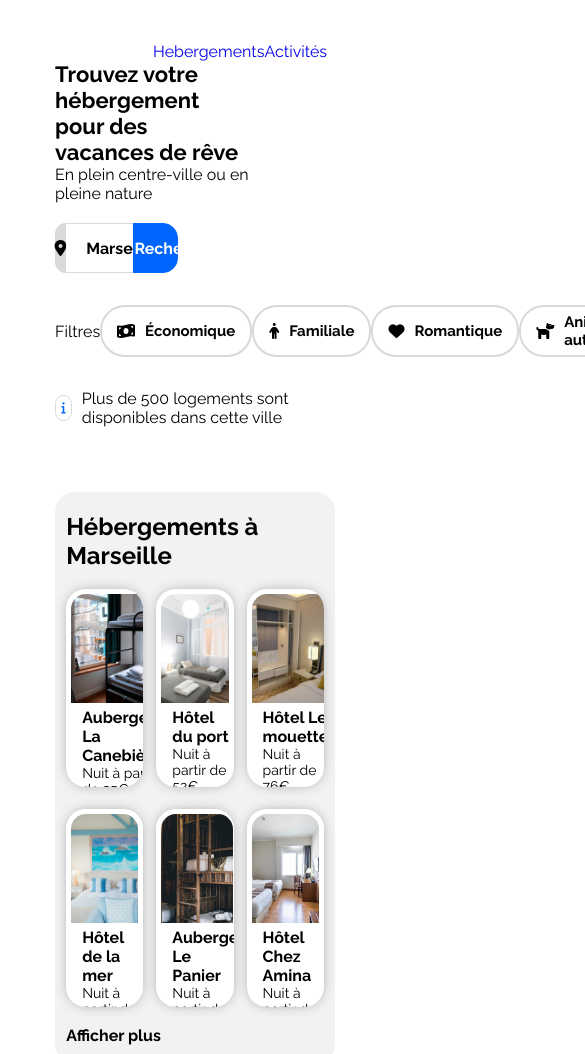
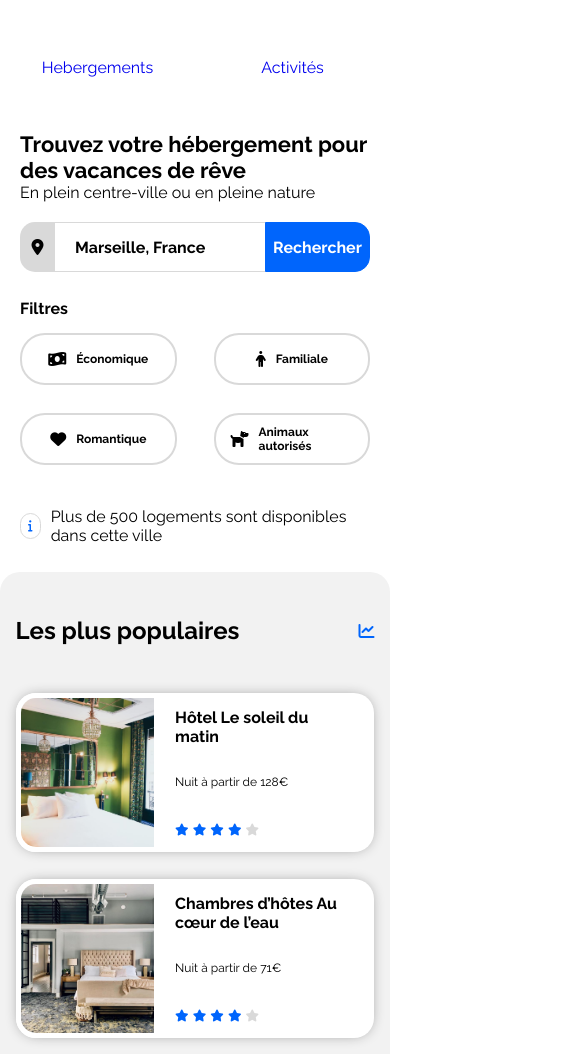
Before and after one commit to AdrienM2b/projet_booki_OC, a plain HTML site: page index.html in a window 390 px wide. Shown: the part 59-1113 px from the top of the page, 585 px wide, since content can reach past the window. Drawn offline with Linux system fonts and the light colour scheme; files whose address does not match are found by name.

Commit message:
ajotu du fichier css responsive mobile

```diff
--- a/mobile.css
+++ b/mobile.css
@@ -1,10 +1,227 @@
-@media screen and (max-width: 768px){
-    header{
-        margin-top: 20px;
-        flex-direction: column;
+@media screen and (max-width: 767px){
+    body{
+        max-width: 767px;
+        margin: 0;
     }
 
+    header{
+        height: 190px;
+        flex-direction: column;
+        justify-content: space-around;
+    }
+
+    /* barre de navigation */
+
     .logo_booki{
-        height: 0;
+        width: 17%;
+        height: 12%;
+    }
+
+    nav {
+        width: 100%;
+        height: 45%;
+    }
+
+    #lien_navigation{
+    display: flex;
+    width: 100%;
+    height: 100%;
+    }
+
+    nav li{
+        width: 100%;
+        display: flex;
+        justify-content: center;
+        align-items: center;
+    }
+
+    nav li a {
+        width: 100%;
+        height: 100%;
+        display: flex;
+        justify-content: center;
+        align-items: center;
+    }
+
+        /* Apparence du bouton au clic */
+
+    li a::before{
+        display: none;
+    }
+
+    li a:hover::before{
+        display: none;
+    }
+
+    li a::after{
+        content: "";
+        position: absolute;
+        width: O;
+        height: 3px;
+        background-color: #0065FC;
+        top: 95px;
+        left: 0px;
+    }
+
+
+    li a:hover::after{
+        width: 100%;
+    }
+
+
+        /* En-tête */
+
+        .en-tete{
+            margin: 0 20px;
+        }
+
+        #titre_principal{
+            width: 100%;
+        }
+
+        #formulaire-container{
+            width: 100%;
+        }
+
+        /* Filtre */
+
+        .filtre{
+            height: 60%;
+            flex-direction: column;
+            margin: 0;
+            justify-content: space-evenly;
+        }
+
+        .filtres-bouton{
+            margin: 0;
+        }
+
+        .filtres-bouton p{
+            font-weight: 700;
+        }
+
+        .bloc-filtre-description{
+            width: auto;
+            height: 300px;
+            margin: 0 20px;
+            justify-content: space-evenly;
+        }
+
+        .filtres_organized{
+            height: 100%;
+            flex-wrap: wrap;
+            justify-content: space-between;
+            align-items: center;
+        }
+
+    .apparence-filtres{
+        width: 35%;
+    }
+
+    .apparence-filtres a{
+        font-size: 12px;
+    }
+
+    #apparence-formulaire{
+    grid-template-columns: 10% 60% 30%;
+    }
+
+    /* section affichage des hebergements */
+
+    /* inversement de l'ordre d'affichage */
+
+    .affichage_hebergements {
+        height: 2500px;
+        flex-direction: column-reverse;
+        justify-content: flex-end;
+    }
+
+    /* hebergements populaire */
+
+    .hebergements_populaire{
+        height: 25%;
+        padding: 7% 4%;
+        justify-content: space-between;
+    }
+
+    .popular_card_title {
+        height: 10%;
+        justify-content: space-between;
+        align-items: center;
+    }
+
+    .organized_popular_card{
+        flex-direction: column;
+        height: 85%;
+    }
+
+    .link_popular_card{
+        width: 100%;
+        height: 30%;
+    }
+
+    /* resultat de la recherche hebergements */
+
+    .hebergements_ville{
+        height: 70%;
+        justify-content: flex-start;
+        background-color: white;
+    }
+
+    .link_card{
+        width: 100%;
+        height: 15%;
+    }
+
+    .organized_card{
+        height: 100%;
+        flex-flow: nowrap;
+        flex-direction: column;
+        justify-content: space-evenly;
+    }
+
+    .hebergements_ville p:last-child{
+        visibility: hidden;
+    }
+
+    /* Activités */
+
+    .activites{
+        height: 1000px;
+        padding: 4%;
+        justify-content: flex-start;
+    }
+
+    .activites_title{
+        height: 5%;
+    }
+
+    .activite_card_organized{
+        flex-direction: column;
+        justify-content: space-between;
+        height: 90%;
+    }
+
+    .link_activite_card{
+        width: 100%;
+        height: 22%;
+    }
+
+    /* Footer */
+
+    footer{
+        height: 500px;
+        flex-direction: column;
+        justify-content: start;
+        align-items: flex-start;
+        padding: 4%;
+    }
+
+    footer nav{
+        width: 70%;
+    }
+
+    nav ul li{
+        justify-content: flex-start;
     }
 }
```
